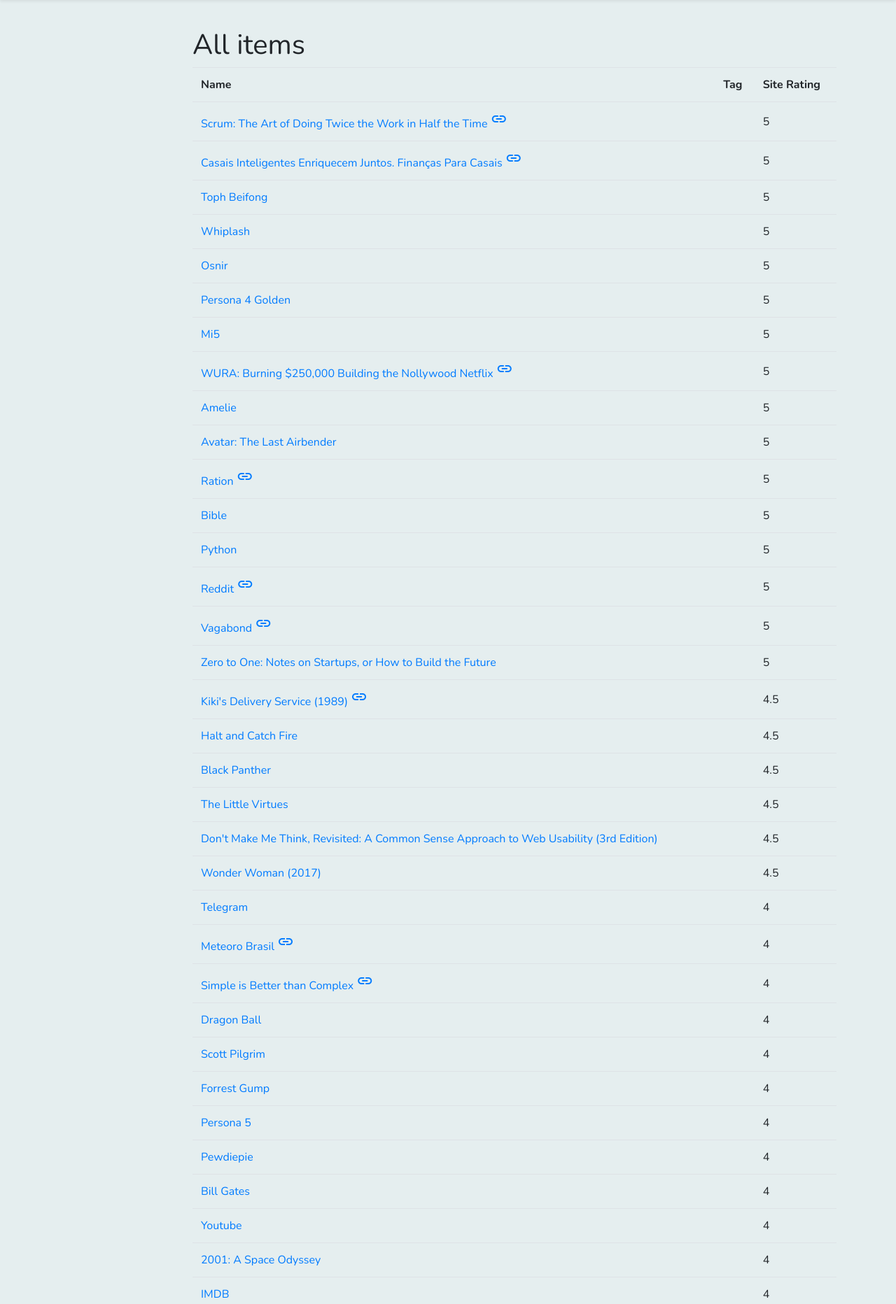
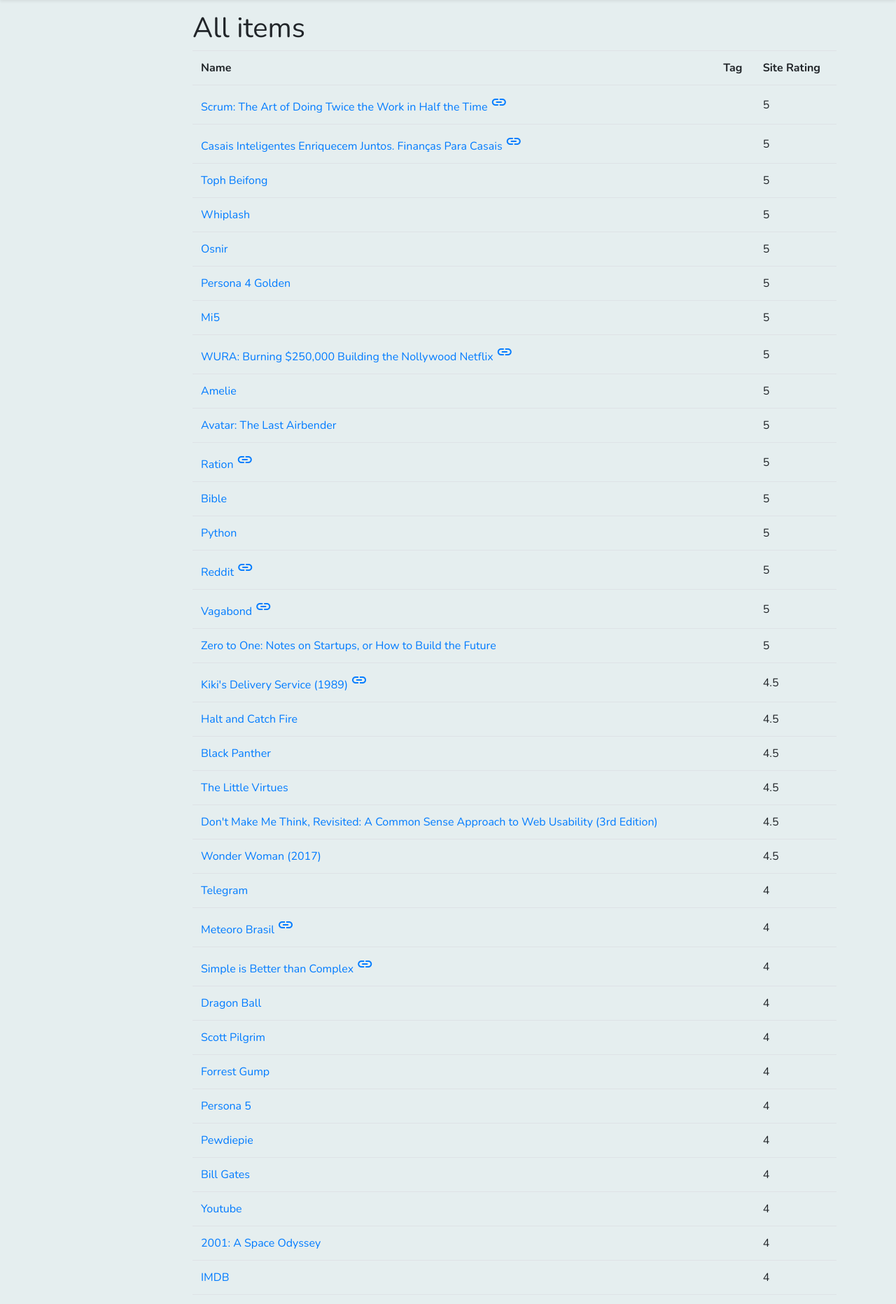
Before and after one commit to pauloendoh/ration, a Django app: page /items in a window 1280 px wide. Shown: the part 56-1920 px from the top of the page at 70% size. Run offline with Django 3.2, Linux system fonts and the light colour scheme; data comes from the database, SQL or seed files in the repository; some libraries are stand-ins or nearby versions.

Commit message:
- Reduce the distance between the navbar and the containers

```diff
--- a/ration/templates/about.html
+++ b/ration/templates/about.html
@@ -3,7 +3,7 @@
 
 {% block content %}
 
-<div class="mt-3 pb-2 container">
+<div class="pb-2 container">
 
     <div class="row">
         <div class="col-sm-3  bg-white no-gutters">
--- a/ration/templates/base.html
+++ b/ration/templates/base.html
@@ -45,7 +45,6 @@
 
 <body class="body">
 <div class="pt-5"></div>
-<div class="pt-2"></div>
 
 <nav class="navbar fixed-top navbar-expand-sm bg-white navbar-light shadow-sm ">
     <div class="container pl-0 pr-0 ">
--- a/ration/templates/compare_items.html
+++ b/ration/templates/compare_items.html
@@ -3,7 +3,7 @@
 
 {% block content %}
 
-<div class="mt-3 pb-2 container">
+<div class="pb-2 container">
 
     <div class="row">
 
--- a/ration/templates/edit_item.html
+++ b/ration/templates/edit_item.html
@@ -3,7 +3,7 @@
 
 {% block content %}
 
-<div class="mt-3 pb-2 container bg-white">
+<div class="pb-2 container bg-white">
     <h1>Item</h1>
     <form method="POST" enctype="multipart/form-data">
         {% csrf_token %}
--- a/ration/templates/followers.html
+++ b/ration/templates/followers.html
@@ -3,7 +3,7 @@
 
 {% block content %}
 
-<div class="mt-3 pb-2 container">
+<div class="pb-2 container">
     <div class="row">
 
         {% include 'includes/left_container.html' %}
--- a/ration/templates/following.html
+++ b/ration/templates/following.html
@@ -4,7 +4,7 @@
 
 {% block content %}
 
-<div class="mt-3 pb-2 container">
+<div class="pb-2 container">
     <div class="row">
 
         {% include 'includes/left_container.html' %}
--- a/ration/templates/home.html
+++ b/ration/templates/home.html
@@ -3,7 +3,7 @@
 
 {% block content %}
 
-<div class="mt-3 pb-2 container">
+<div class="pb-2 container">
 
 
     <div class="row">
--- a/ration/templates/item.html
+++ b/ration/templates/item.html
@@ -9,7 +9,7 @@
 {% include 'js/user_recommendation_button.html' %}
 
 
-<div class="mt-3 pb-2 container pl-0 pr-0">
+<div class="pb-2 container pl-0 pr-0">
 
     <div class="row no-gutters">
 
--- a/ration/templates/items.html
+++ b/ration/templates/items.html
@@ -3,7 +3,7 @@
 
 {% block content %}
 
-<div class="mt-3 pb-2 container">
+<div class="pb-2 container">
 
     <div class="row">
 
--- a/ration/templates/notifications.html
+++ b/ration/templates/notifications.html
@@ -3,7 +3,7 @@
 
 {% block content %}
 
-<div class="mt-3 pb-2 container">
+<div class="pb-2 container">
     <div class="row">
         {% include 'includes/left_container.html' %}
 
--- a/ration/templates/ratings.html
+++ b/ration/templates/ratings.html
@@ -3,7 +3,7 @@
 
 {% block content %}
 
-<div class="mt-3 pb-2 container">
+<div class="pb-2 container">
 
     <div class="row">
 
--- a/ration/templates/search.html
+++ b/ration/templates/search.html
@@ -3,7 +3,7 @@
 
 {% block content %}
 
-<div class="mt-3 pb-2 container">
+<div class="pb-2 container">
 
     <div class="row">
 
--- a/ration/templates/settings.html
+++ b/ration/templates/settings.html
@@ -4,7 +4,7 @@
 {% block content %}
 
 
-<div class="mt-3 pb-2 container">
+<div class="pb-2 container">
 
     <div class="row">
 
--- a/ration/templates/user_created_item_list.html
+++ b/ration/templates/user_created_item_list.html
@@ -4,7 +4,7 @@
 
 {% block content %}
 
-<div class="mt-3 pb-2 container">
+<div class="pb-2 container">
     <div class="row">
         {% include 'includes/left_container.html' %}
 
--- a/ration/templates/user_list.html
+++ b/ration/templates/user_list.html
@@ -3,7 +3,7 @@
 
 {% block content %}
 
-<div class="mt-3 pb-2 container">
+<div class="pb-2 container">
     <div class="row">
         {% include 'includes/left_container.html' %}
 
```
